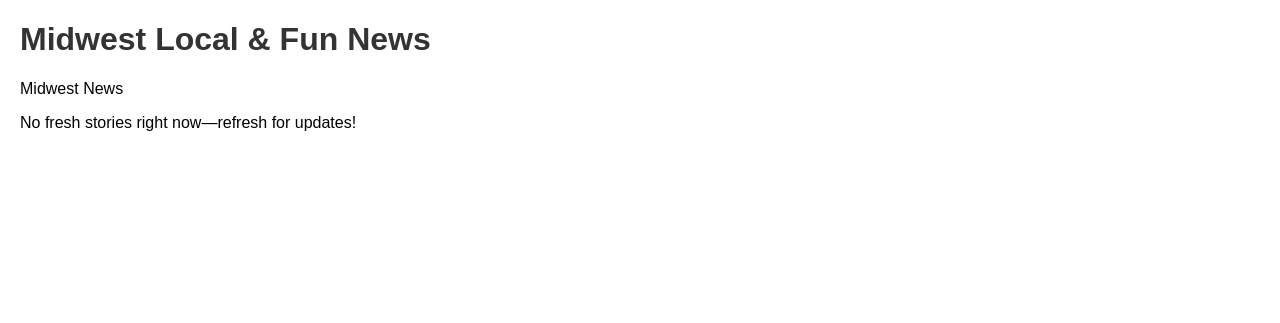
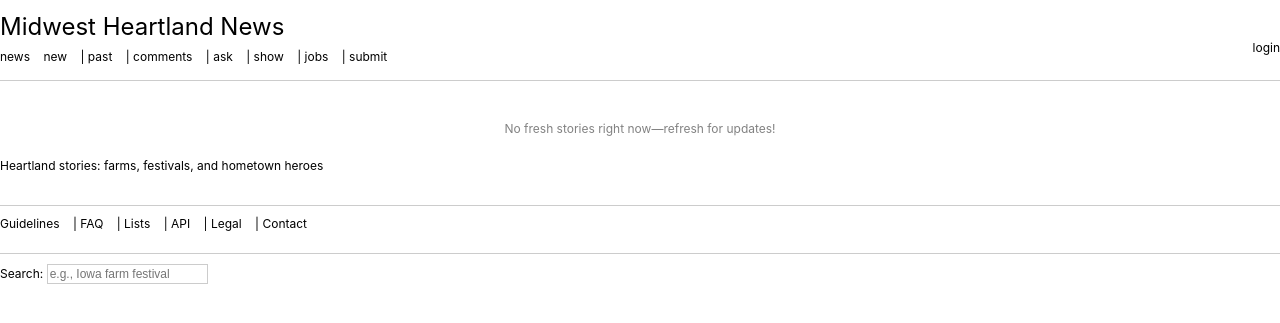
Before and after one commit to cornholemedia/google-news-aggregator, a Flask app: template templates/index.html in a window 1280 px wide. Shown: the top 323 px of the page. Run offline with Flask 3, Linux system fonts and the light colour scheme; the template is opened without the code that fills it, so the values that code supplies are empty.

Commit message:
Update index.html

```diff
--- a/templates/index.html
+++ b/templates/index.html
@@ -1,31 +1,174 @@
 <!DOCTYPE html>
-<html>
+<html lang="en">
 <head>
-    <title>Midwest News Aggregator</title>
+    <meta charset="UTF-8">
+    <meta name="viewport" content="width=device-width, initial-scale=1.0">
+    <title>Midwest Heartland News</title>
     <style>
-        body { font-family: Arial, sans-serif; margin: 20px; }
-        h1 { color: #333; }
-        ul { list-style-type: none; padding: 0; }
-        li { margin: 10px 0; border-bottom: 1px solid #eee; padding-bottom: 10px; }
-        a { color: #007bff; text-decoration: none; }
-        a:hover { text-decoration: underline; }
-        .source { font-size: 0.9em; color: #666; }
+        body {
+            font-family: -apple-system, BlinkMacSystemFont, "Segoe UI", "Roboto", "Oxygen", "Ubuntu", "Cantarell", "Fira Sans", "Droid Sans", "Helvetica Neue", sans-serif;
+            font-size: 13px;
+            line-height: 1.4;
+            color: #000;
+            background-color: #fff;
+            margin: 0;
+            padding: 0;
+        }
+        a {
+            color: #000;
+            text-decoration: none;
+        }
+        a:hover {
+            text-decoration: underline;
+        }
+        .header {
+            padding: 10px 0;
+            border-bottom: 1px solid #ccc;
+            margin-bottom: 20px;
+        }
+        .header h1 {
+            margin: 0;
+            font-size: 24px;
+            font-weight: normal;
+        }
+        .nav {
+            margin: 5px 0;
+            font-size: 12px;
+        }
+        .nav a {
+            margin-right: 10px;
+        }
+        .login {
+            float: right;
+            margin-top: -30px;
+            font-size: 12px;
+        }
+        table {
+            width: 100%;
+            border-collapse: collapse;
+            border-spacing: 0;
+        }
+        td {
+            padding: 2px 0;
+            vertical-align: top;
+        }
+        .rank {
+            width: 20px;
+            text-align: right;
+            font-size: 12px;
+            color: #828282;
+            padding-right: 5px;
+        }
+        .title {
+            font-size: 13px;
+        }
+        .title a {
+            font-weight: bold;
+        }
+        .site {
+            color: #828282;
+            font-size: 11px;
+            margin-left: 5px;
+        }
+        .meta {
+            font-size: 11px;
+            color: #828282;
+        }
+        .meta a {
+            color: #828282;
+        }
+        .points {
+            padding-right: 10px;
+        }
+        .comments {
+            padding-left: 10px;
+        }
+        .moretext {
+            font-size: 11px;
+            color: #828282;
+            margin-top: 10px;
+        }
+        .footer {
+            margin-top: 30px;
+            padding-top: 10px;
+            border-top: 1px solid #ccc;
+            font-size: 12px;
+        }
+        .footer a {
+            margin-right: 10px;
+        }
+        .yc-promo {
+            margin: 20px 0;
+            font-size: 12px;
+            color: #828282;
+        }
+        .search {
+            margin-top: 20px;
+            border-top: 1px solid #ccc;
+            padding-top: 10px;
+            font-size: 12px;
+        }
     </style>
 </head>
 <body>
-    <h1>Midwest Local & Fun News</h1>
-    <p>Midwest News</p>
-    <ul>
-    {% for item in news %}
-        <li>
-            <a href="{{ item.url }}">{{ item.title }}</a><br>
-            {{ item.description }}<br>
-            <small class="source">From {{ item.source }} ({{ item.published[:10] }})</small>
-        </li>
-    {% endfor %}
-    </ul>
+    <div class="header">
+        <h1><a href="/">Midwest Heartland News</a></h1>
+        <div class="nav">
+            <a href="/">news</a>
+            <a href="/?sort=new">new</a> |
+            <a href="/">past</a> |
+            <a href="/comments">comments</a> |
+            <a href="/ask">ask</a> |
+            <a href="/show">show</a> |
+            <a href="/jobs">jobs</a> |
+            <a href="/submit">submit</a>
+        </div>
+        <div class="login">
+            <a href="/login">login</a>
+        </div>
+    </div>
+
+    <table>
+        {% for article in news %}
+        <tr>
+            <td class="rank">{{ loop.index }}.</td>
+            <td class="title">
+                <a href="{{ article.url }}" target="_blank">{{ article.title }}</a>
+                <span class="site">({{ article.source }})</span>
+            </td>
+        </tr>
+        <tr>
+            <td></td>
+            <td class="meta">
+                <span class="points">{{ (10 * loop.index) }} points</span>
+                by <a href="#">{{ article.source }}</a>
+                <span class="points">{{ article.published }}</span> |
+                <a href="#">hide</a> |
+                <a href="#">{{ (5 * loop.index) }} comments</a>
+            </td>
+        </tr>
+        {% endfor %}
+    </table>
+
     {% if not news %}
-        <p>No fresh stories right now—refresh for updates!</p>
+    <p style="text-align: center; color: #828282; font-size: 12px; margin-top: 20px;">No fresh stories right now—refresh for updates!</p>
     {% endif %}
+
+    <div class="yc-promo">
+        <a href="#">Heartland stories: farms, festivals, and hometown heroes</a>
+    </div>
+
+    <div class="footer">
+        <a href="#">Guidelines</a> |
+        <a href="#">FAQ</a> |
+        <a href="#">Lists</a> |
+        <a href="#">API</a> |
+        <a href="#">Legal</a> |
+        <a href="#">Contact</a>
+    </div>
+
+    <div class="search">
+        Search: <input type="text" placeholder="e.g., Iowa farm festival" style="border: 1px solid #ccc; padding: 2px; font-size: 12px;">
+    </div>
 </body>
 </html>
```
